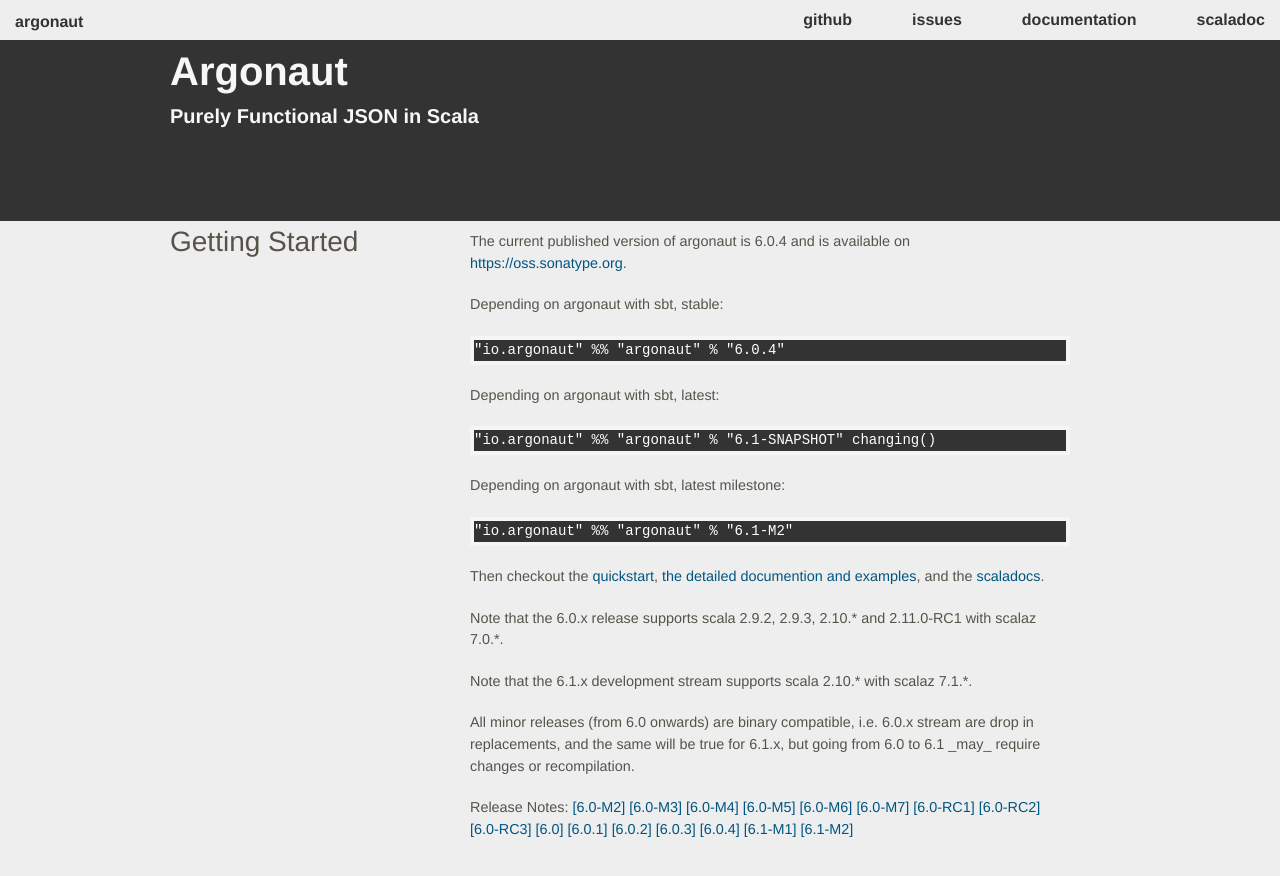
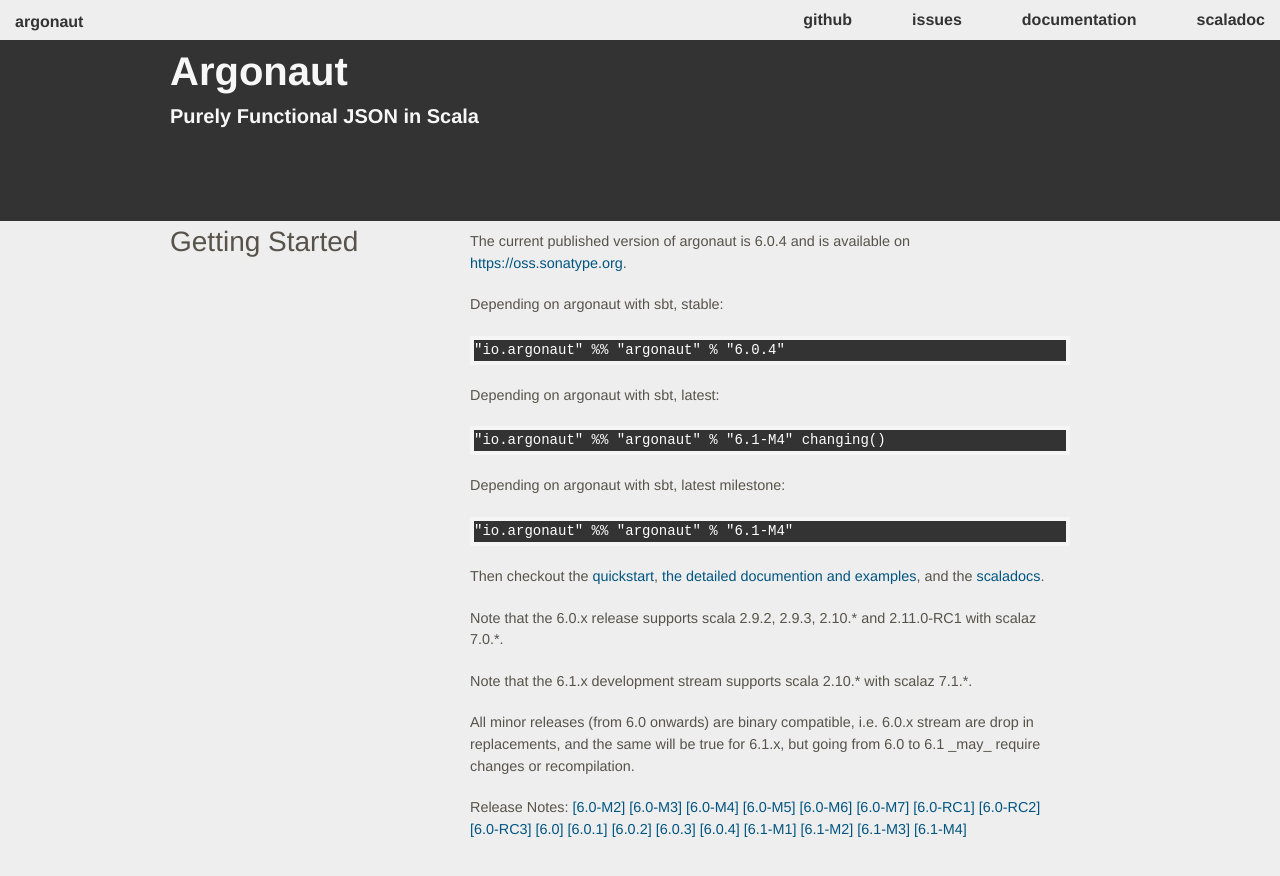
Before and after one commit to argonaut-io/argonaut.io, a Jekyll site: the page built from index.markdown, in a window 1280 px wide and 900 px high. Shown: the top 876 px of the window. Built offline with Jekyll 4.4.1, drawn with Linux system fonts in a browser that asks for light colours; nearby versions of some CDN libraries; some web fonts are replaced; Markdown is read by kramdown in place of the engine named in the settings.

Commit message:
Bump versions.

```diff
--- a/_config.yml
+++ b/_config.yml
@@ -1,6 +1,6 @@
 exclude: ['README.md', 'Makefile', 'build.sbt', 'target', 'gen', 'sbt', 'project']
 release: 6.0.4
-development: 6.1-SNAPSHOT
-milestone: 6.1-M2
-notes: ['6.0-M2', '6.0-M3', '6.0-M4', '6.0-M5', '6.0-M6', '6.0-M7', '6.0-RC1', '6.0-RC2', '6.0-RC3', '6.0', '6.0.1', '6.0.2', '6.0.3', '6.0.4', '6.1-M1', '6.1-M2']
+development: 6.1-M4
+milestone: 6.1-M4
+notes: ['6.0-M2', '6.0-M3', '6.0-M4', '6.0-M5', '6.0-M6', '6.0-M7', '6.0-RC1', '6.0-RC2', '6.0-RC3', '6.0', '6.0.1', '6.0.2', '6.0.3', '6.0.4', '6.1-M1', '6.1-M2', '6.1-M3', '6.1-M4']
 markdown: redcarpet
```
